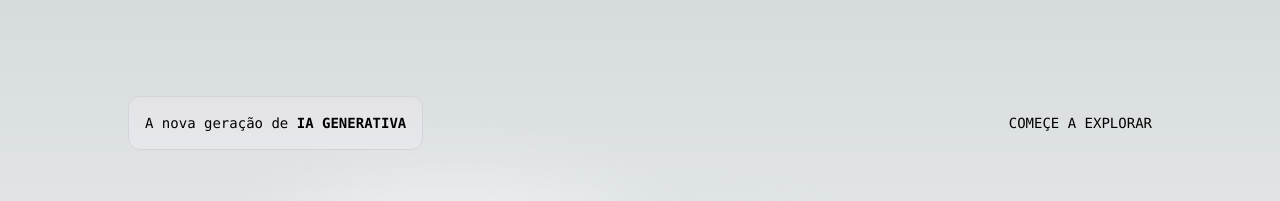
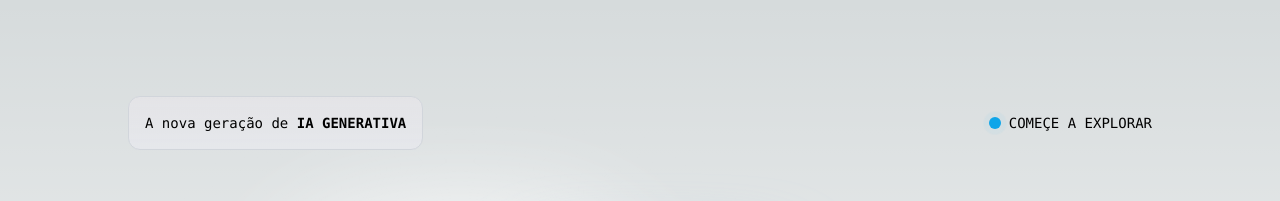
Before and after one commit to LuiArruda99/MartinAI, a Next.js app: page / in a window 1280 px wide. Shown: the top 201 px of the page. Built offline with nearby package versions, Linux system fonts and the light colour scheme.

Commit message:
Update layout

```diff
--- a/app/page.js
+++ b/app/page.js
@@ -1,4 +1,5 @@
 import Image from 'next/image'
+
 
 export default function Home() {
   return (
@@ -9,12 +10,16 @@ export default function Home() {
           <code className="font-mono font-bold">IA GENERATIVA</code>
         </p>
         <div className="fixed bottom-0 left-0 flex h-48 w-full items-end justify-center bg-gradient-to-t from-white via-white dark:from-black  dark:via-black lg:static lg:h-auto lg:w-auto lg:bg-none">
+
           <a
             className="pointer-events-none flex place-items-center gap-2 p-8 lg:pointer-events-auto lg:p-0"
             href="https://martin-pi.vercel.app"
             target="_blank"
             rel="noopener noreferrer"
-          >
+          ><span class="relative flex h-3 w-3">
+  <span class="animate-ping absolute inline-flex h-full w-full rounded-full bg-sky-400 opacity-65"></span>
+  <span class="relative inline-flex rounded-full h-3 w-3 bg-sky-500"></span>
+</span>
             COMEÇE A EXPLORAR{' '}
 
           </a>
@@ -30,7 +35,10 @@ export default function Home() {
           height={80}
           priority
         />
+
       </div>
+
+
 
       <div className="mb-32 grid text-center lg:max-w-5xl lg:w-full lg:mb-0 lg:grid-cols-4 lg:text-left">
         <a
```
Also changed, not shown: app/layout.js (+5 -1 lines), app/globals.css (line endings or trailing spaces).
